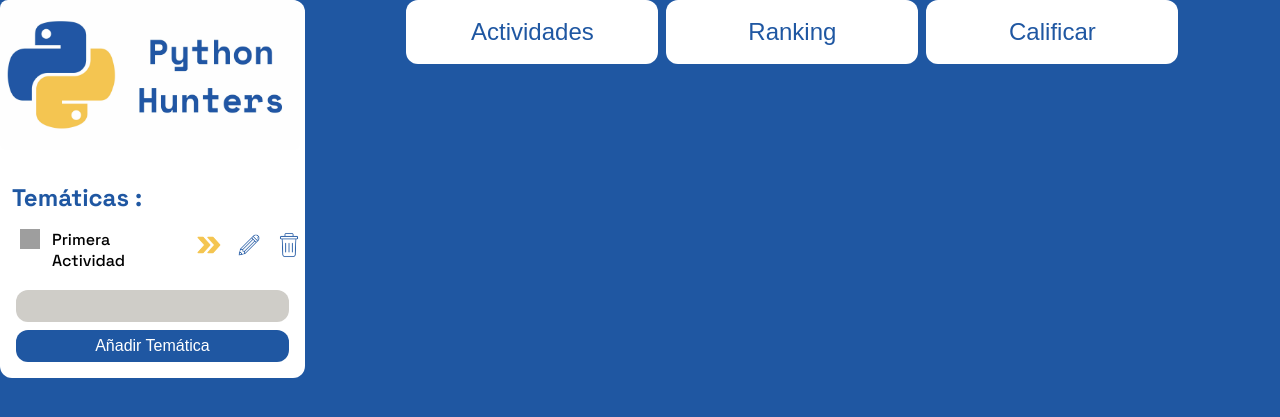
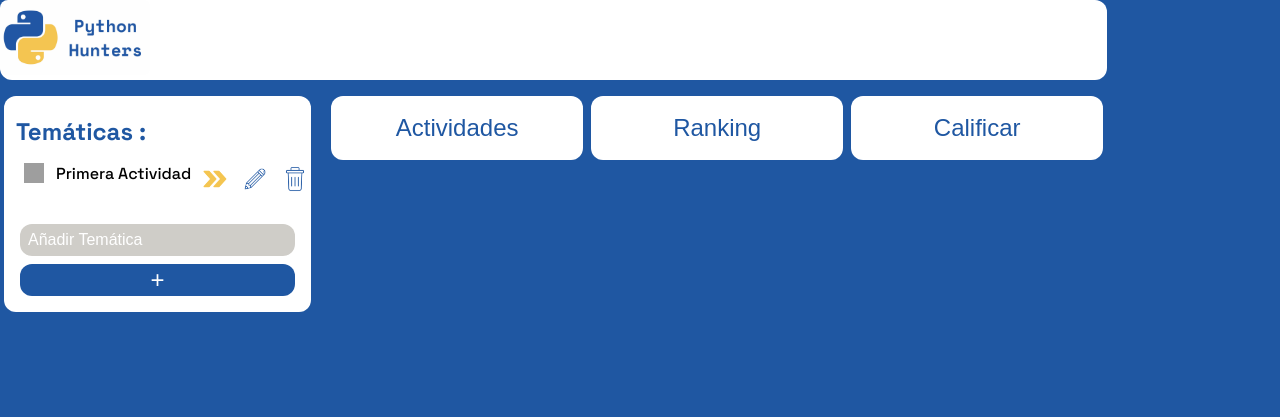
Before and after one commit to Psychohistorian11/PYTHONHUNTERS, a Flask app: page /Menu in a window 1280 px wide. Shown: the top 417 px of the page. Run offline with Flask 3, Linux system fonts and the light colour scheme; grey boxes are pictures that could not be loaded.

Commit message:
Modificaciones en Teacher

```diff
--- a/templates/HomeMenuTeacher.html
+++ b/templates/HomeMenuTeacher.html
@@ -23,18 +23,31 @@
             margin: 0;
             display: flex;
         }
+        .full-container{
+            display: flex;
+            flex-direction: column;
+        }
+        .nav-bar{
+            width: 100%;
+            height: 80px;
+            background-color: var(--white);
+            border-radius: 12px;
+            margin-bottom: 16px;
+        }
         .menu_teacher_left {
-            width: 400px;
             background-color: var(--white);
             height: 100%;
             display: flex;
             flex-direction: column;
             place-items:left;
             border-radius: 12px;
+            margin-top: 0;
+            margin-left: 4px;
+            margin-right: 16px;
         }
 
         .logo {
-            width: 300px;
+            width: 150px;
             margin: 0 ;
             margin-bottom: 12px;
             border-radius: 8px;
@@ -83,6 +96,7 @@
             cursor: pointer;
         }
 
+
 li{
     list-style: none;
     margin-left: 20px;
@@ -108,7 +122,6 @@ li{
 .menu_teacher_right{
      display: flex;
     justify-content: center;
-     width: 100%;
 }
 .input{
             color: var(--blue);
@@ -139,7 +152,7 @@ li{
 
         }
         .primary-button {
-            font-size: var(--md);
+            font-size: var(--lg);
             background-color: var(--blue);
             border-radius: 12px;
             border: none;
@@ -157,12 +170,18 @@ li{
             display: flex;
             flex-direction: column;
         }
+        .container-down{
+            display: flex;
+            flex-direction: row;
+        }
 
     </style>
 </head>
 <body>
+<div class="full-container">
+<div class="nav-bar"><img src="{{ url_for('static', filename='Banner.jpg') }}"  alt="logo" class="logo"></div>
+<div class="container-down">
     <div class="menu_teacher_left">
-     <img src="{{ url_for('static', filename='Banner.jpg') }}"  alt="logo" class="logo">
            <h2 class = "title">Temáticas : </h2>
                {% for todo in Actividades %}
                <li>
@@ -181,8 +200,8 @@ li{
                </li>
                {% endfor %}
            <form class="form-add" action="{{ url_for('add') }}" method="post">
-                <input type="text" name="todo" class="input input-add-list">
-                <button type="submit" class="primary-button">Añadir Temática</button>
+               <input type="text" name="todo" class="input input-add-list" maxlength="30" placeholder="Añadir Temática">
+               <button type="submit" class="primary-button" >+</button>
            </form>
        </div>
        <div class="menu_teacher_right">
@@ -204,6 +223,9 @@ li{
        </div>
    </div>
 </div>
+</div></div>
+
+
 
 </body>
 </html>
```
Lines whose indentation alone changed are shown as unchanged.
